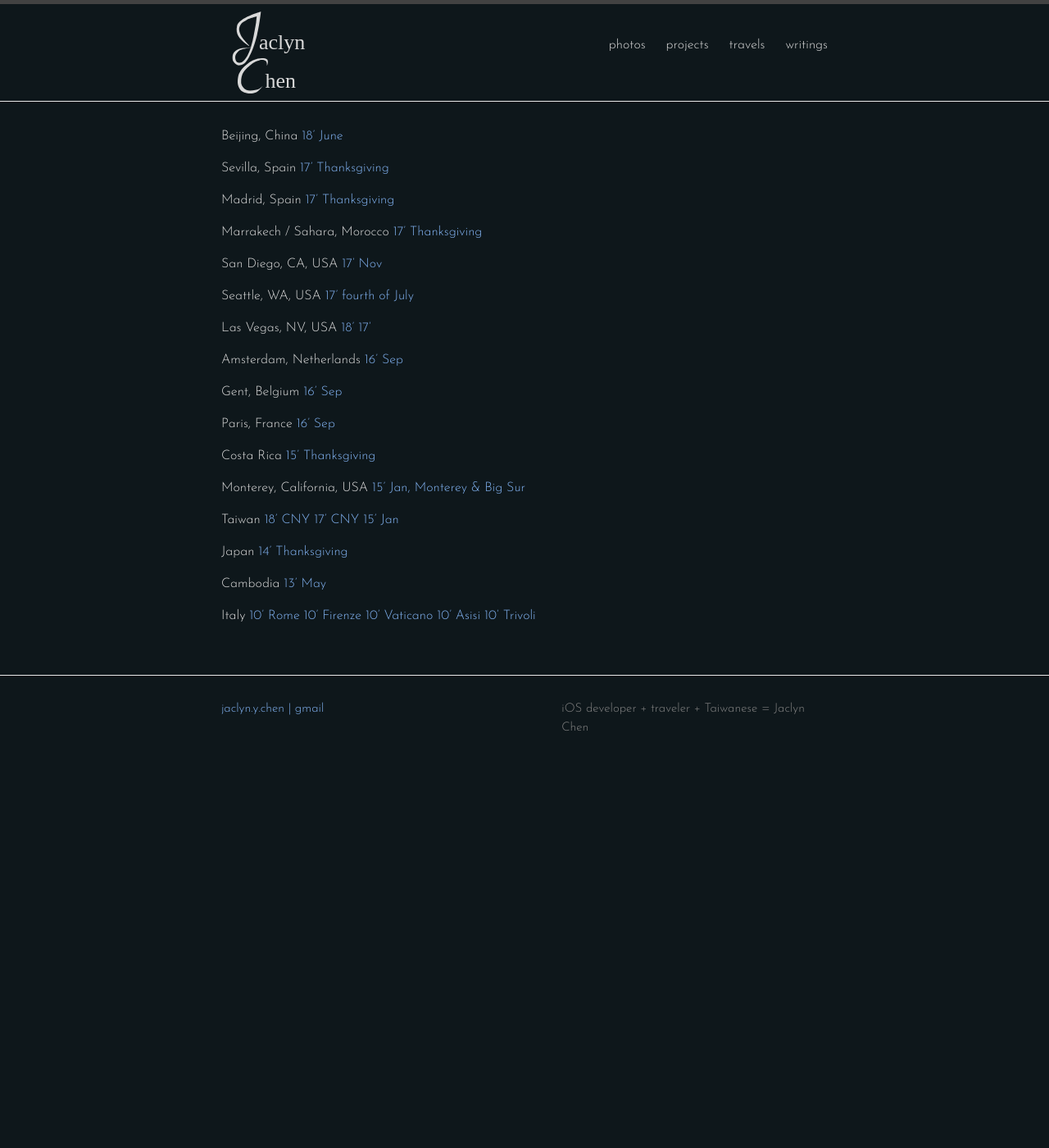
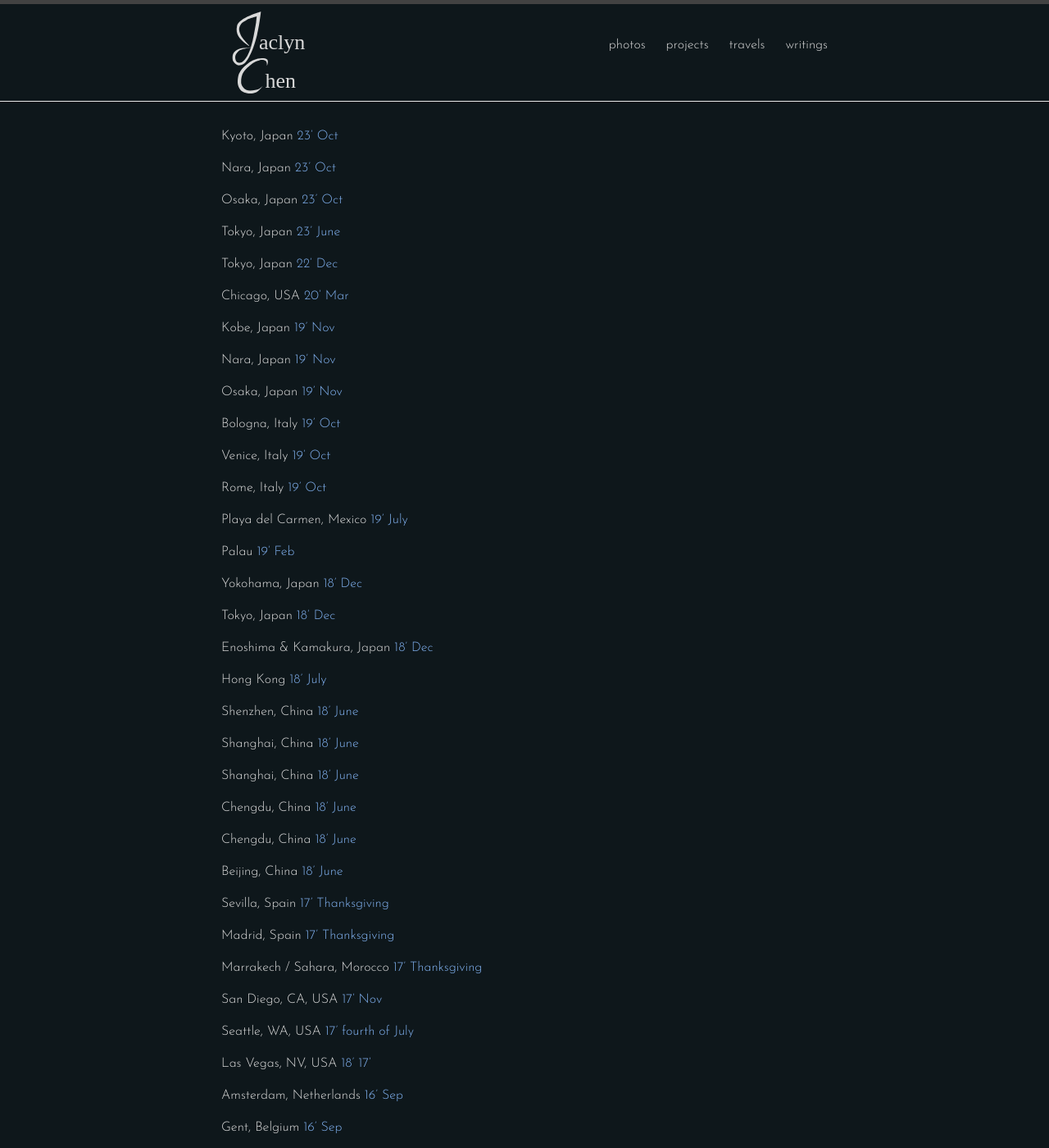
Before and after one commit to jaclync/jaclync.github.io, a Jekyll site: the page built from travels.md, in a window 1280 px wide and 1400 px high. Shown: the whole window at 82% size. Built offline with Jekyll 4.4.1, drawn with Linux system fonts in a browser that asks for light colours.

Commit message:
Update travels.md

```diff
--- a/travels.md
+++ b/travels.md
@@ -3,6 +3,75 @@ layout: travels
 title: travels
 permalink: /travels/
 ---
+
+Kyoto, Japan
+[23' Oct](https://www.flickr.com/photos/jaclynchen/albums/72177720316705521)
+
+Nara, Japan
+[23' Oct](https://www.flickr.com/photos/jaclynchen/albums/72177720315821746/)
+
+Osaka, Japan
+[23' Oct](https://www.flickr.com/photos/jaclynchen/albums/72177720314361687/)
+
+Tokyo, Japan
+[23' June](https://www.flickr.com/photos/jaclynchen/albums/72177720310759931/)
+
+Tokyo, Japan
+[22' Dec](https://www.flickr.com/photos/jaclynchen/albums/72177720307243491/)
+
+Chicago, USA
+[20' Mar](https://www.flickr.com/photos/jaclynchen/albums/72157714800164826/)
+
+Kobe, Japan
+[19' Nov](https://www.flickr.com/photos/jaclynchen/albums/72157714033226087/)
+
+Nara, Japan
+[19' Nov](https://www.flickr.com/photos/jaclynchen/albums/72157712631713948/)
+
+Osaka, Japan
+[19' Nov](https://www.flickr.com/photos/jaclynchen/albums/72157713127184476/)
+
+Bologna, Italy
+[19' Oct](https://www.flickr.com/photos/jaclynchen/albums/72157716039792903/)
+
+Venice, Italy
+[19' Oct](https://www.flickr.com/photos/jaclynchen/albums/72157712442629501/)
+
+Rome, Italy
+[19' Oct](https://www.flickr.com/photos/jaclynchen/albums/72157718463892692/)
+
+Playa del Carmen, Mexico
+[19' July](https://www.flickr.com/photos/jaclynchen/albums/72157711024509452/)
+
+Palau
+[19' Feb](https://www.flickr.com/photos/jaclynchen/albums/72157703997614952/)
+
+Yokohama, Japan
+[18' Dec](https://www.flickr.com/photos/jaclynchen/albums/72157717555097578/)
+
+Tokyo, Japan
+[18' Dec](https://www.flickr.com/photos/jaclynchen/albums/72157709932821472/)
+
+Enoshima & Kamakura, Japan
+[18' Dec](https://www.flickr.com/photos/jaclynchen/49094540773/in/album-72157711862058458/)
+
+Hong Kong
+[18' July](https://www.flickr.com/photos/jaclynchen/albums/72157711402666318/)
+
+Shenzhen, China
+[18' June](https://www.flickr.com/photos/jaclynchen/albums/72157708780833557/)
+
+Shanghai, China
+[18' June](https://www.flickr.com/photos/jaclynchen/albums/72157678219918257/with/47048636114)
+
+Shanghai, China
+[18' June](https://www.flickr.com/photos/jaclynchen/albums/72157678219918257/with/47048636114)
+
+Chengdu, China
+[18' June](https://www.flickr.com/photos/jaclynchen/albums/72157697655567570/)
+
+Chengdu, China
+[18' June](https://www.flickr.com/photos/jaclynchen/albums/72157697655567570/)
 
 Beijing, China
 [18' June](https://www.flickr.com/photos/jaclynchen/albums/72157698504443545)
```
